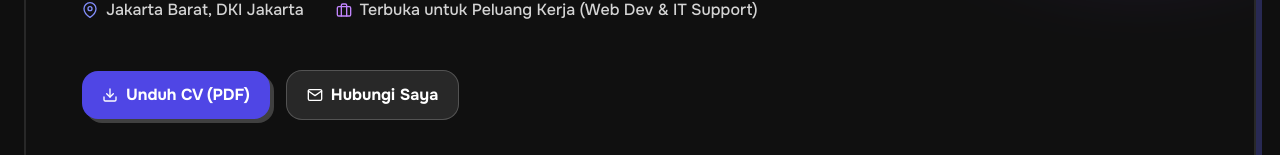
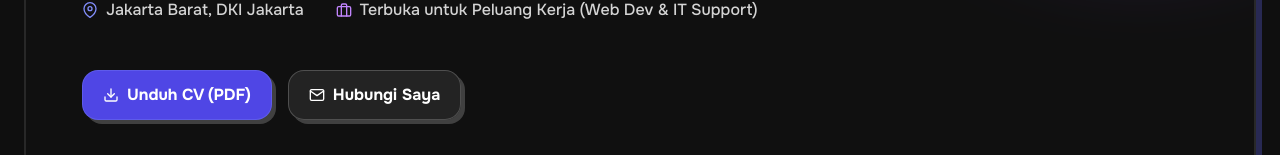
Before and after one commit to greedykid/portofolio-v3, a Next.js app: page / in a window 1280 px wide. Shown: the part 552-707 px from the top of the page. Built offline with nearby package versions, Linux system fonts and the light colour scheme; no server answers.

Commit message:
fix(hero): unify Get in Touch button design with Download Resume button

```diff
--- a/src/modules/home/components/Introduction.tsx
+++ b/src/modules/home/components/Introduction.tsx
@@ -77,7 +77,7 @@ export default function Introduction() {
             <div className="flex flex-wrap items-center gap-3 sm:gap-4 pt-2">
               <button
                 onClick={() => setIsResumeOpen(true)}
-                className="inline-flex items-center gap-2 px-5 py-3 rounded-2xl bg-indigo-600 hover:bg-indigo-500 text-white font-bold text-sm sm:text-base shadow-[4px_4px_0px_0px_rgba(255,255,255,0.2)] hover:shadow-[6px_6px_0px_0px_rgba(255,255,255,0.3)] transition-all hover:-translate-y-0.5 active:translate-y-0 cursor-pointer"
+                className="inline-flex items-center gap-2 px-5 py-3 rounded-2xl bg-indigo-600 hover:bg-indigo-500 text-white font-bold text-sm sm:text-base border border-indigo-400/30 shadow-[4px_4px_0px_0px_rgba(255,255,255,0.2)] hover:shadow-[6px_6px_0px_0px_rgba(255,255,255,0.3)] transition-all hover:-translate-y-0.5 active:translate-y-0 cursor-pointer"
               >
                 <FiDownload className="h-4 w-4" />
                 <span>{t('hero_download_cv')}</span>
@@ -85,7 +85,7 @@ export default function Introduction() {
 
               <Link
                 href="/contact"
-                className="inline-flex items-center gap-2 px-5 py-3 rounded-2xl bg-white/10 hover:bg-white/20 text-white border border-white/20 font-bold text-sm sm:text-base transition-all hover:-translate-y-0.5 active:translate-y-0"
+                className="inline-flex items-center gap-2 px-5 py-3 rounded-2xl bg-neutral-800/90 hover:bg-neutral-700 text-white border border-white/20 font-bold text-sm sm:text-base shadow-[4px_4px_0px_0px_rgba(255,255,255,0.2)] hover:shadow-[6px_6px_0px_0px_rgba(255,255,255,0.3)] transition-all hover:-translate-y-0.5 active:translate-y-0 cursor-pointer"
               >
                 <FiMail className="h-4 w-4" />
                 <span>{t('hero_contact_btn')}</span>
```
